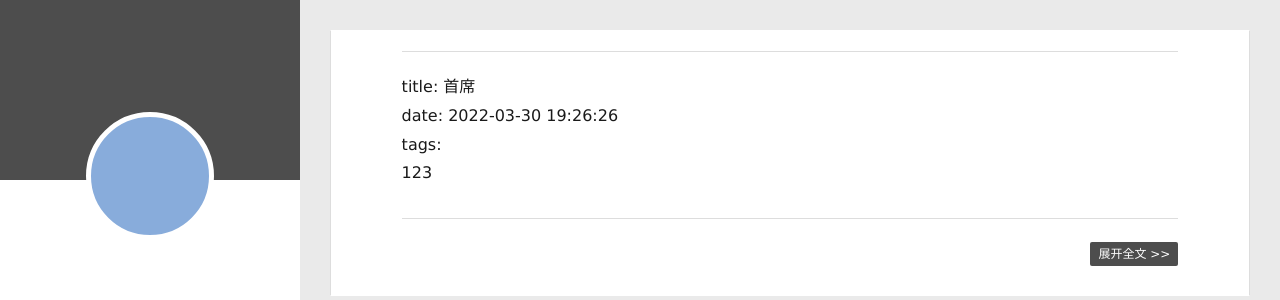
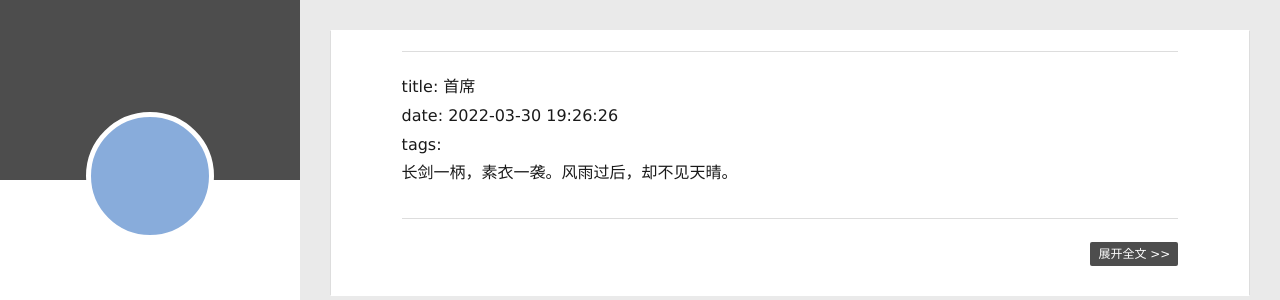
Before and after one commit to Kailboy/Kailboy.github.io, a plain HTML site: page index.html in a window 1280 px wide. Shown: the top 300 px of the page. Drawn offline with Linux system fonts and the light colour scheme; no server answers.

Commit message:
Site updated: 2022-03-30 20:02:13

```diff
--- a/index.html
+++ b/index.html
@@ -158,7 +158,7 @@
     <div class="article-entry" itemprop="articleBody">
 
         <hr>
-<p>title: 首席<br>date: 2022-03-30 19:26:26<br>tags:<br>123</p>
+<p>title: 首席<br>date: 2022-03-30 19:26:26<br>tags:<br>长剑一柄，素衣一袭。风雨过后，却不见天晴。</p>
 
 
 
```
Also changed, not shown: 2022/03/30/首席/index.html (+4 -4 lines).
